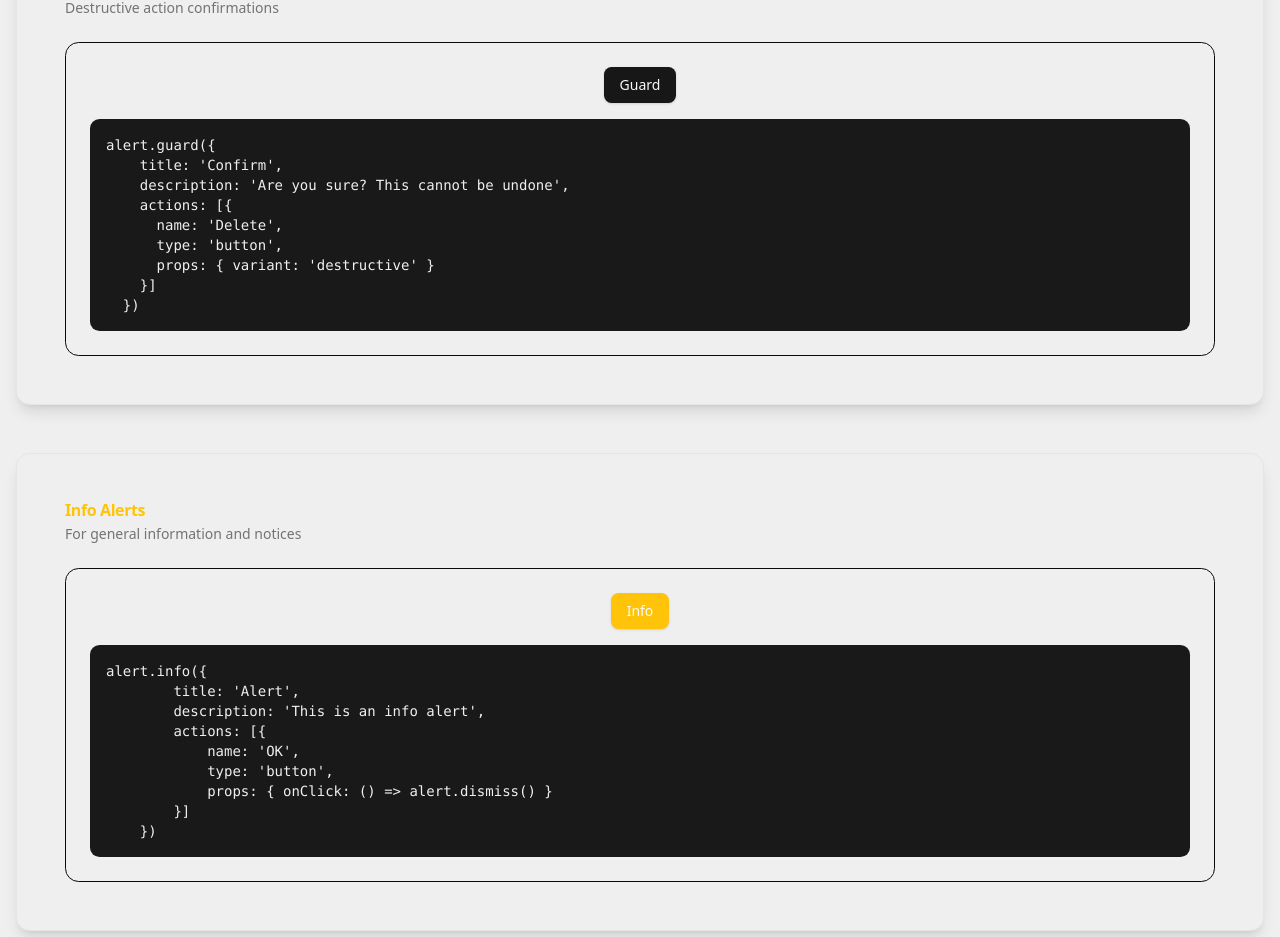
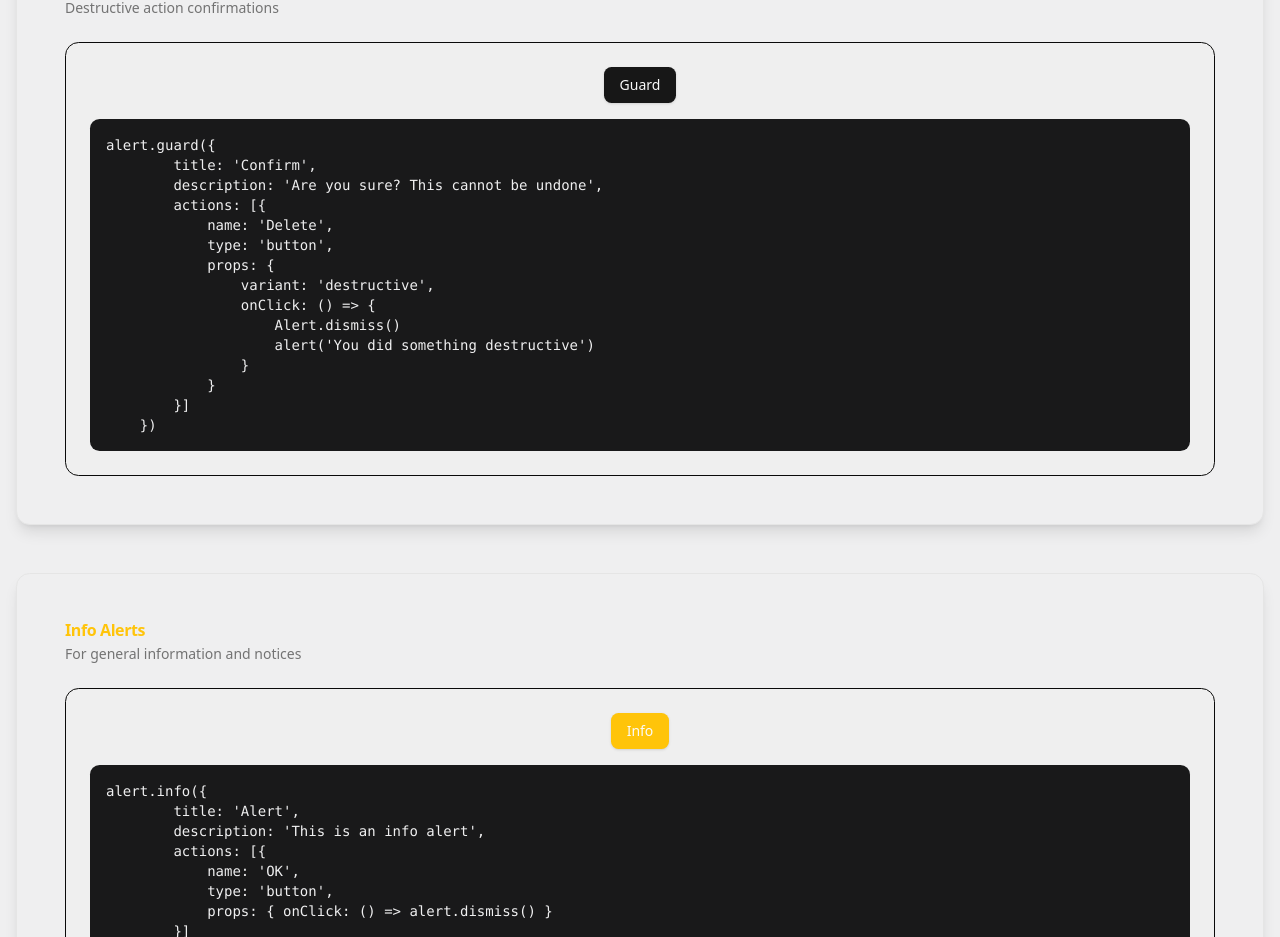
Before and after one commit to Phyo-Alpha/Alert-Dialog, a React (Vite) app: page / in a window 1280 px wide. Shown: the part 1757-2694 px from the top of the page. Built offline with nearby package versions, Linux system fonts and the light colour scheme.

Commit message:
updated guard alert for better demo

```diff
--- a/src/constants/index.tsx
+++ b/src/constants/index.tsx
@@ -45,7 +45,13 @@ export const demoItems = [
         actions: [{
             name: 'Delete',
             type: 'button',
-      props: { variant: 'destructive' }
+            props: {
+                variant: 'destructive',
+                onClick: () => {
+                    Alert.dismiss()
+                    alert('You did something destructive')
+                }
+            }
         }]
     })`,
     titleClassName: 'text-destructive',
--- a/src/demo/guard-alert.tsx
+++ b/src/demo/guard-alert.tsx
@@ -2,7 +2,7 @@ import { Button } from "@/components/ui/button"
 import { AlertDialogProps, useAlert } from "@/hooks/use-alert"
 
 export default function GuardAlert() {
-    const { alert } = useAlert()
+    const { alert: Alert } = useAlert()
 
     const guardAlert: AlertDialogProps = {
         title: 'Confirm',
@@ -10,12 +10,18 @@ export default function GuardAlert() {
         actions: [{
             name: 'Delete',
             type: 'button',
-            props: { variant: 'destructive' }
+            props: {
+                variant: 'destructive',
+                onClick: () => {
+                    Alert.dismiss()
+                    alert('You did something destructive')
+                }
+            }
         }]
     }
 
     function showGuardAlert() {
-        alert.guard(guardAlert)
+        Alert.guard(guardAlert)
     }
 
     return (
```
Lines whose indentation alone changed are shown as unchanged.
